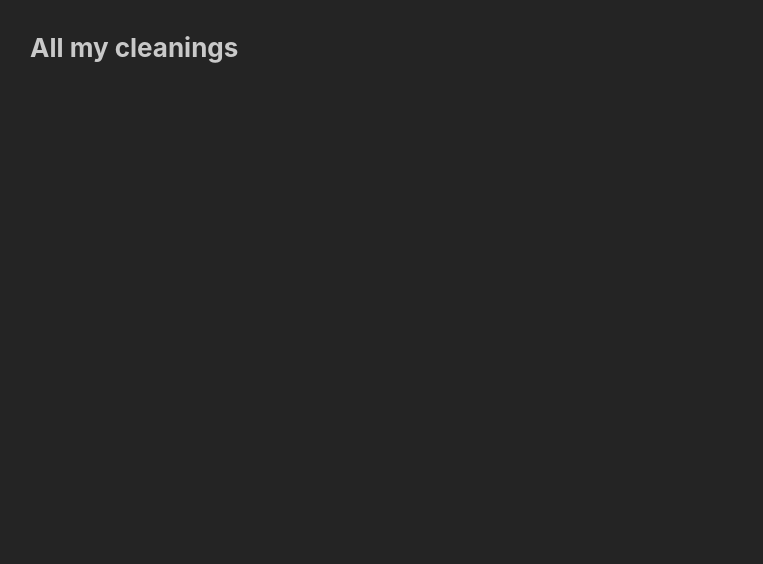
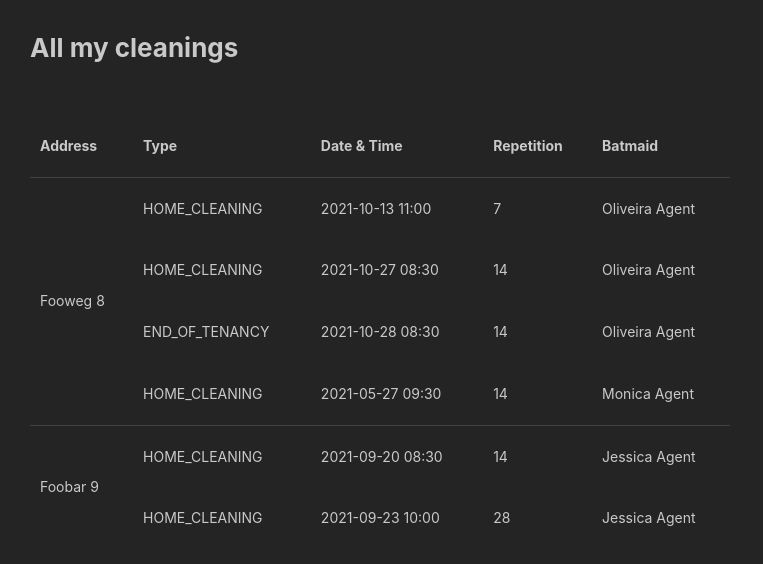
Before and after one commit to eurbaniak/dashboard-task, a React (Vite) app: page / in a window 1280 px wide. Shown: the top 564 px of the page, without its empty margins (0-763 px from the left). Built offline with nearby package versions, Linux system fonts and the light colour scheme.

Commit message:
configure redux, add store along with types and simulate request, add table component, handle data display to match requirements

```diff
--- a/package.json
+++ b/package.json
@@ -13,6 +13,7 @@
     "@mantine/core": "^7.1.0",
     "@mantine/hooks": "^7.1.0",
     "@reduxjs/toolkit": "^1.9.6",
+    "clsx": "^2.0.0",
     "react": "^18.2.0",
     "react-dom": "^18.2.0",
     "react-redux": "^8.1.2"
--- a/src/App.tsx
+++ b/src/App.tsx
@@ -1,13 +1,39 @@
 import { Container, Flex, Title } from "@mantine/core";
+import { useEffect } from "react";
+import { useDispatch, useSelector } from "react-redux";
+import { AppDispatch, RootState } from "./store";
+import { fetchJobs } from "./store/features/jobs/jobsSlice";
+import CleaningsTable from "./components/cleaningsTable";
 
-function App() {
+const App: React.FC = () => {
+  const dispatch: AppDispatch = useDispatch();
+  const jobs = useSelector((state: RootState) => state.jobs.data);
+  const status = useSelector((state: RootState) => state.jobs.status);
+
+  useEffect(() => {
+    dispatch(fetchJobs());
+  }, [dispatch]);
+
+  console.log(jobs);
+
+  if (status === "loading") {
+    return <div>...</div>;
+  }
+
+  if (status === "failed") {
+    return <div>{status}</div>;
+  }
+
   return (
     <Container fluid p={10}>
       <Flex justify="center" align="flex-start" direction="column" p={20}>
-        <Title order={2}>All my cleanings</Title>
+        <Title order={2} mb={50}>
+          All my cleanings
+        </Title>
+        <CleaningsTable data={jobs} />
       </Flex>
     </Container>
   );
-}
+};
 
 export default App;
--- /dev/null
+++ b/src/components/cleaningsTable/index.tsx
@@ -0,0 +1,85 @@
+import { Table, ScrollArea, Flex } from "@mantine/core";
+import { useState } from "react";
+import classes from "./table.module.css";
+import { JobT } from "../../utils/types";
+import cx from "clsx";
+
+type Props = {
+  data: JobT[];
+};
+
+const CleaningsTable = ({ data }: Props) => {
+  const [scrolled, setScrolled] = useState(false);
+
+  const generateTableCells = (locationData: JobT[], property: keyof JobT) =>
+    locationData.map((row, index) => (
+      <Flex align="flex-start" direction="column" key={index}>
+        <Table.Td>{row[property]}</Table.Td>
+      </Flex>
+    ));
+
+  const groupCleaningsByLocation: Record<string, JobT[]> = data.reduce(
+    (acc: any, row: any) => {
+      if (!acc[row.location]) {
+        acc[row.location] = [];
+      }
+      acc[row.location].push(row);
+      return acc;
+    },
+    {}
+  );
+
+  if (data.length === 0) {
+    return null;
+  }
+
+  const properties: (keyof JobT)[] = [
+    "type",
+    "executionDate",
+    "contractPeriodicity",
+    "agent",
+  ];
+
+  const headerNames: string[] = [
+    "Type",
+    "Date & Time",
+    "Repetition",
+    "Batmaid",
+  ];
+
+  const rows = Object.entries(groupCleaningsByLocation).map(
+    ([location, locationData]) => (
+      <Table.Tr key={location}>
+        <Table.Td>{location}</Table.Td>
+        {properties.map((property) => (
+          <Table.Td key={property} p={0}>
+            {generateTableCells(locationData, property)}
+          </Table.Td>
+        ))}
+      </Table.Tr>
+    )
+  );
+
+  return (
+    <ScrollArea
+      h={500}
+      onScrollPositionChange={({ y }) => setScrolled(y !== 0)}
+    >
+      <Table miw={700} verticalSpacing="lg">
+        <Table.Thead
+          className={cx(classes.header, { [classes.scrolled]: scrolled })}
+        >
+          <Table.Tr>
+            <Table.Th>Address</Table.Th>
+            {headerNames.map((headerName, index) => (
+              <Table.Th key={index}>{headerName}</Table.Th>
+            ))}
+          </Table.Tr>
+        </Table.Thead>
+        <Table.Tbody>{rows}</Table.Tbody>
+      </Table>
+    </ScrollArea>
+  );
+};
+
+export default CleaningsTable;
--- /dev/null
+++ b/src/components/cleaningsTable/table.module.css
@@ -0,0 +1,20 @@
+.header {
+    position: sticky;
+    top: 0;
+    background-color: var(--mantine-color-body);
+    transition: box-shadow 150ms ease;
+
+    &::after {
+      content: '';
+      position: absolute;
+      left: 0;
+      right: 0;
+      bottom: 0;
+      border-bottom: rem(1px) solid
+        light-dark(var(--mantine-color-gray-2), var(--mantine-color-dark-3));
+    }
+  }
+
+  .scrolled {
+    box-shadow: var(--mantine-shadow-sm);
+  }
--- a/src/main.tsx
+++ b/src/main.tsx
@@ -4,6 +4,8 @@ import App from "./App.tsx";
 import "./index.css";
 import "@mantine/core/styles.css";
 import { MantineProvider, createTheme } from "@mantine/core";
+import { Provider } from "react-redux";
+import store from "./store/index.ts";
 
 const theme = createTheme({
   primaryColor: "cyan",
@@ -11,8 +13,10 @@ const theme = createTheme({
 
 ReactDOM.createRoot(document.getElementById("root")!).render(
   <React.StrictMode>
-    <MantineProvider theme={theme} defaultColorScheme="dark">
-      <App />
-    </MantineProvider>
+    <Provider store={store}>
+      <MantineProvider theme={theme} defaultColorScheme="dark">
+        <App />
+      </MantineProvider>
+    </Provider>
   </React.StrictMode>
 );
--- /dev/null
+++ b/src/store/features/jobs/jobsSlice.ts
@@ -0,0 +1,40 @@
+import { createSlice, createAsyncThunk } from "@reduxjs/toolkit";
+import { JobStateT } from "../../../utils/types";
+import { handleFetchJobs } from "./utils";
+
+const initialState: JobStateT = {
+  data: [],
+  status: "idle",
+};
+
+export const fetchJobs = createAsyncThunk("jobs/fetchJobs", async () => {
+  try {
+    const data = await handleFetchJobs();
+    console.log(data);
+    return data;
+  } catch (error) {
+    console.error("Error fetching data:", error);
+    throw error;
+  }
+});
+
+const jobsSlice = createSlice({
+  name: "jobs",
+  initialState,
+  reducers: {},
+  extraReducers: (builder) => {
+    builder
+      .addCase(fetchJobs.pending, (state) => {
+        state.status = "loading";
+      })
+      .addCase(fetchJobs.fulfilled, (state, action) => {
+        state.status = "idle";
+        state.data = action.payload;
+      })
+      .addCase(fetchJobs.rejected, (state) => {
+        state.status = "failed";
+      });
+  },
+});
+
+export default jobsSlice.reducer;
--- /dev/null
+++ b/src/store/features/jobs/utils/index.ts
@@ -0,0 +1,15 @@
+import mockData from "../../../../mock/mock.json";
+import { JobT } from "../../../../utils/types";
+
+//this acync function simulates api call by using setTimeout and returning data after 1 to 4 seconds
+export const handleFetchJobs = async (): Promise<JobT[]> => {
+  try {
+    const delay = Math.floor(Math.random() * 3000) + 1000;
+    await new Promise((resolve) => setTimeout(resolve, delay));
+
+    return mockData.jobs as JobT[];
+  } catch (error) {
+    console.error("Error fetching data:", error);
+    throw error;
+  }
+};
--- /dev/null
+++ b/src/store/hooks/index.ts
@@ -0,0 +1,4 @@
+import { TypedUseSelectorHook, useDispatch, useSelector } from "react-redux";
+import type { RootState, AppDispatch } from "../index";
+export const useAppDispatch: () => AppDispatch = useDispatch;
+export const useAppSelector: TypedUseSelectorHook<RootState> = useSelector;
--- /dev/null
+++ b/src/store/index.ts
@@ -0,0 +1,18 @@
+import { configureStore, ThunkAction, Action } from "@reduxjs/toolkit";
+import jobsReducer from "./features/jobs/jobsSlice";
+
+const store = configureStore({
+  reducer: {
+    jobs: jobsReducer,
+  },
+});
+
+export type AppDispatch = typeof store.dispatch;
+export type RootState = ReturnType<typeof store.getState>;
+export type AppThunk<ReturnType = void> = ThunkAction<
+  ReturnType,
+  RootState,
+  unknown,
+  Action<string>
+>;
+export default store;
--- /dev/null
+++ b/src/utils/types/index.ts
@@ -0,0 +1 @@
+export * from "./cleaningStoreTypes";
```
Also changed, not shown: src/utils/types/cleaningStoreTypes.ts (added, +21 -0 lines), 1 other file (tests, documents, lock files or other folders).
